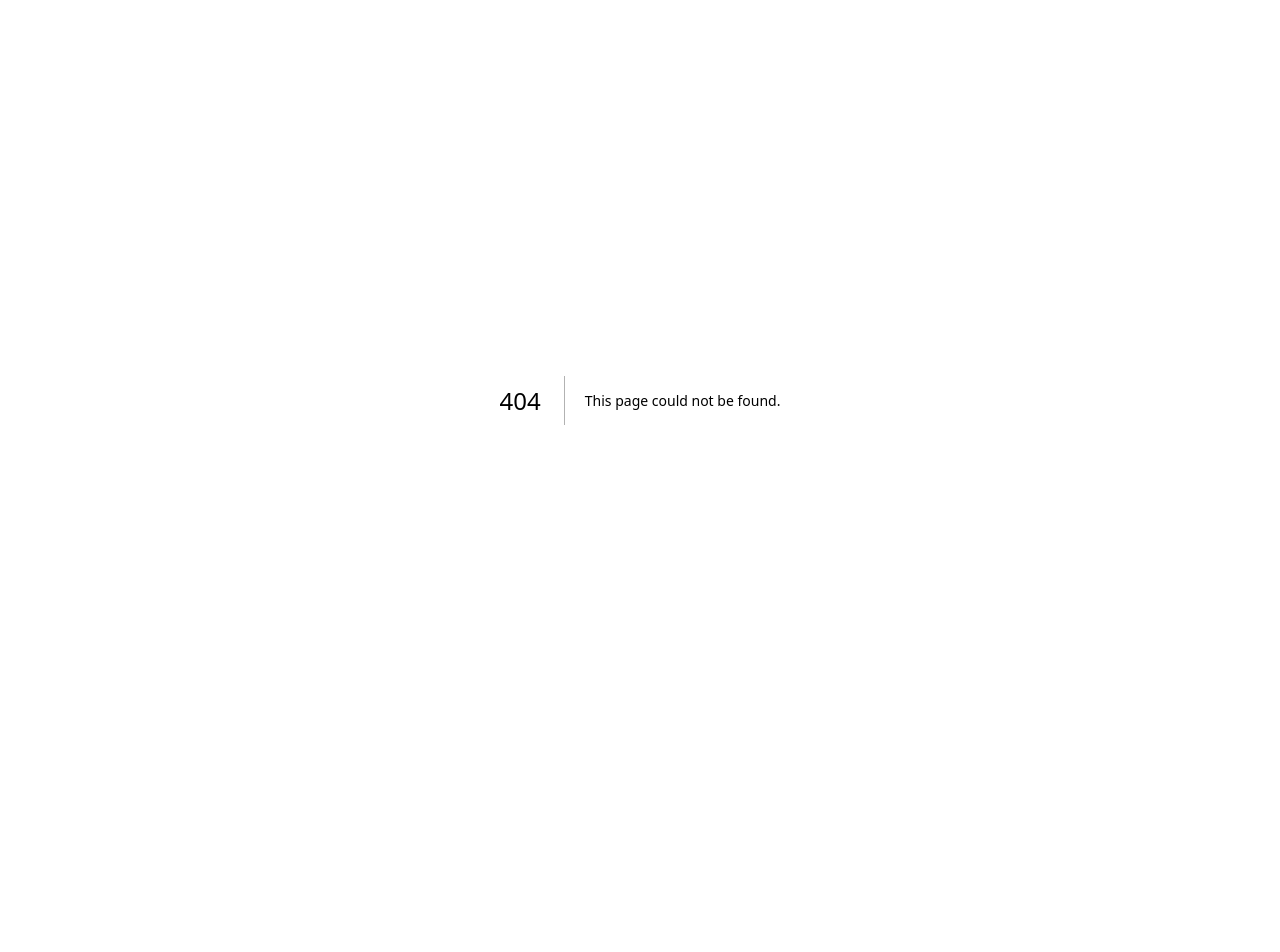
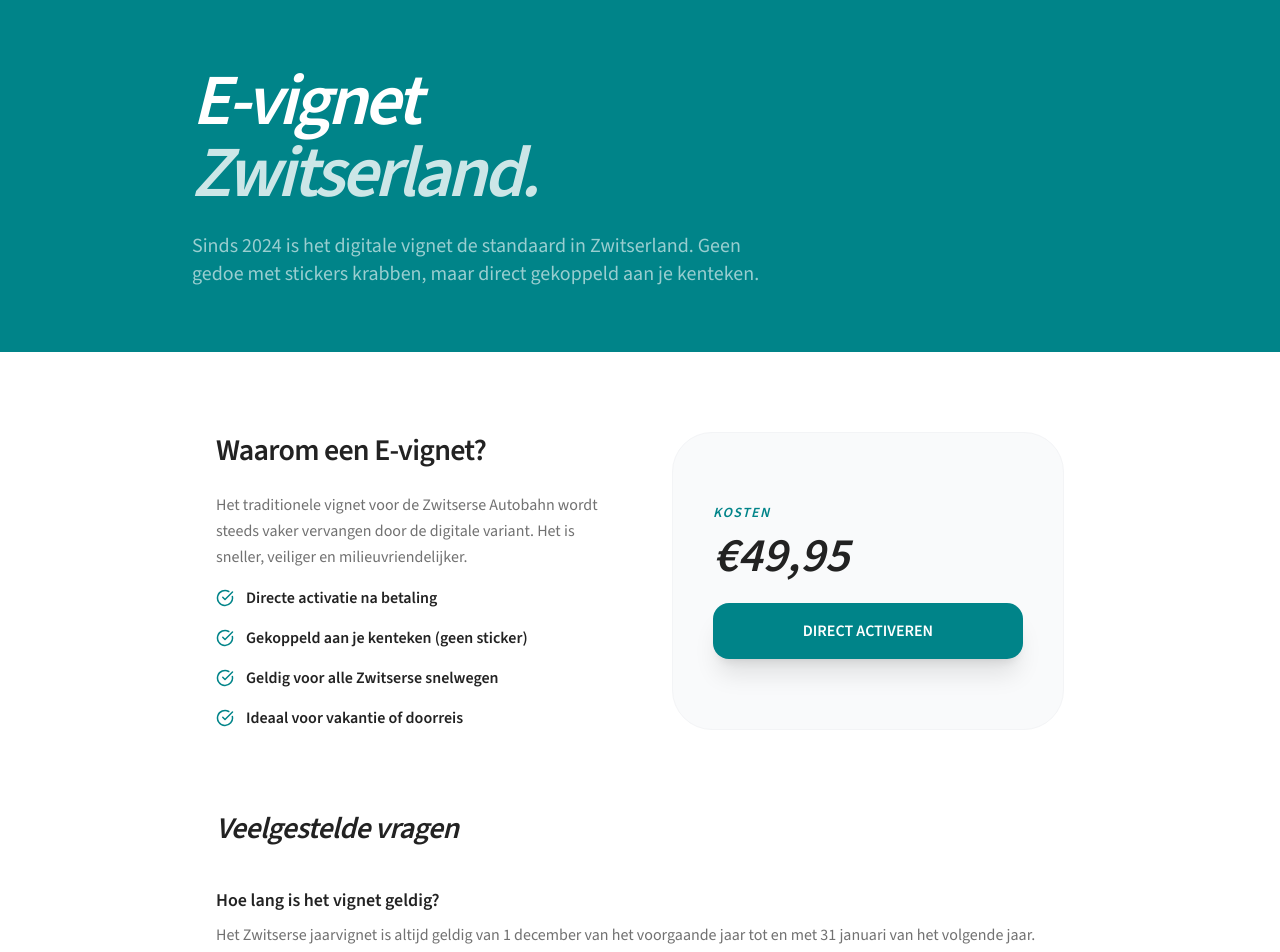
Before and after one commit to rossieauhermesagent/reisvignet-mvp, a Next.js app: page /zwitserland in a window 1280 px wide. Before the commit this address had no page. Shown: the top 952 px of the page. Before the commit the page ends 800 px from the top, so only its background shows below. Built offline with nearby package versions, Linux system fonts and the light colour scheme.

Commit message:
Create SEO-optimized niche pages for France and Switzerland with premium layouts

```diff
--- /dev/null
+++ b/src/app/frankrijk/page.tsx
@@ -0,0 +1,73 @@
+import { MapPin, ShieldCheck, Clock, CheckCircle } from "lucide-react";
+
+export const metadata = {
+  title: 'Milieusticker Frankrijk (Crit\'Air) Aanvragen | Reisvignet.nl',
+  description: 'Vraag je officiële Franse milieusticker (Crit\'Air) direct aan in het Nederlands. Snel, betrouwbaar en volledig geautomatiseerd.',
+};
+
+export default function FrankrijkPage() {
+  return (
+    <main className="min-h-screen bg-white">
+      <div className="bg-[#222222] text-white py-16 px-6">
+        <div className="max-w-4xl mx-auto">
+          <h1 className="text-5xl md:text-7xl font-black mb-6 tracking-tighter leading-none italic">
+            Milieusticker <br /> <span className="text-[#ff385c]">Frankrijk.</span>
+          </h1>
+          <p className="text-xl text-neutral-400 font-medium max-w-xl">
+            Ga je met de auto naar Parijs, Lyon of een andere milieuzone? Zorg dat je de Crit&apos;Air sticker op tijd in huis hebt.
+          </p>
+        </div>
+      </div>
+
+      <div className="max-w-4xl mx-auto py-20 px-6">
+        <div className="grid md:grid-cols-2 gap-16 mb-20">
+          <div>
+            <h2 className="text-3xl font-black mb-6 tracking-tight">Wat is een Crit&apos;Air sticker?</h2>
+            <p className="text-[#717171] leading-relaxed mb-4">
+              In veel Franse steden is een milieusticker verplicht. De sticker geeft aan hoe vervuilend je voertuig is. Zonder sticker riskeren reizigers een boete die kan oplopen tot €135.
+            </p>
+            <ul className="space-y-4">
+              {[
+                "Verplicht in Parijs, Lyon, Bordeaux en meer",
+                "Geldig voor de gehele levensduur van je auto",
+                "Direct gekoppeld aan je kenteken",
+                "Voorkom hoge boetes onderweg"
+              ].map((item, i) => (
+                <li key={i} className="flex items-center gap-3 font-bold text-[#222222]">
+                  <CheckCircle className="text-[#ff385c]" size={18} /> {item}
+                </li>
+              ))}
+            </ul>
+          </div>
+          <div className="bg-gray-50 rounded-[40px] p-10 flex flex-col justify-center border border-gray-100">
+             <div className="text-sm font-black text-[#ff385c] mb-2 uppercase tracking-widest italic">Kosten</div>
+             <div className="text-5xl font-black text-[#222222] mb-6 italic">€19,95</div>
+             <a href="/" className="bg-[#222222] text-white py-4 rounded-2xl font-black text-center hover:bg-black transition-all active:scale-95 shadow-xl">
+                START AANVRAAG
+             </a>
+          </div>
+        </div>
+
+        <div className="prose prose-neutral max-w-none">
+          <h2 className="text-3xl font-black mb-6 tracking-tight">Hoe werkt de aanvraag?</h2>
+          <p className="text-[#717171] leading-relaxed mb-6">
+            Bij Reisvignet.nl hebben we het proces versimpeld. Je voert je kenteken in, wij halen alle technische gegevens direct op bij de RDW en vertalen dit naar de juiste Franse milieuklasse. Je hoeft geen ingewikkelde Franse formulieren in te vullen of papieren te scannen.
+          </p>
+          <div className="grid grid-cols-1 md:grid-cols-3 gap-8 mt-12">
+            {[
+              { title: "Kenteken Check", desc: "Wij halen je autogegevens op." },
+              { title: "Betaling", desc: "Veilig via iDEAL of Creditcard." },
+              { title: "Verwerking", desc: "Wij regelen de officiële stukken." }
+            ].map((step, i) => (
+              <div key={i} className="bg-white p-6 rounded-3xl border border-gray-100 shadow-sm">
+                <div className="bg-[#ff385c] text-white w-8 h-8 rounded-full flex items-center justify-center font-black mb-4">{i+1}</div>
+                <h4 className="font-black text-lg mb-2">{step.title}</h4>
+                <p className="text-sm text-[#717171] font-medium">{step.desc}</p>
+              </div>
+            ))}
+          </div>
+        </div>
+      </div>
+    </main>
+  );
+}
--- /dev/null
+++ b/src/app/zwitserland/page.tsx
@@ -0,0 +1,71 @@
+import { MapPin, ShieldCheck, Clock, CheckCircle } from "lucide-react";
+
+export const metadata = {
+  title: 'E-vignet Zwitserland 2026 Aanvragen | Reisvignet.nl',
+  description: 'Bestel je digitale vignet voor Zwitserland direct online. Geen sticker meer nodig, gekoppeld aan je kenteken. Binnen 5 minuten geregeld.',
+};
+
+export default function ZwitserlandPage() {
+  return (
+    <main className="min-h-screen bg-white">
+      <div className="bg-[#008489] text-white py-16 px-6">
+        <div className="max-w-4xl mx-auto">
+          <h1 className="text-5xl md:text-7xl font-black mb-6 tracking-tighter leading-none italic">
+            E-vignet <br /> <span className="text-white/80">Zwitserland.</span>
+          </h1>
+          <p className="text-xl text-white/60 font-medium max-w-xl">
+            Sinds 2024 is het digitale vignet de standaard in Zwitserland. Geen gedoe met stickers krabben, maar direct gekoppeld aan je kenteken.
+          </p>
+        </div>
+      </div>
+
+      <div className="max-w-4xl mx-auto py-20 px-6">
+        <div className="grid md:grid-cols-2 gap-16 mb-20">
+          <div>
+            <h2 className="text-3xl font-black mb-6 tracking-tight">Waarom een E-vignet?</h2>
+            <p className="text-[#717171] leading-relaxed mb-4">
+              Het traditionele vignet voor de Zwitserse Autobahn wordt steeds vaker vervangen door de digitale variant. Het is sneller, veiliger en milieuvriendelijker.
+            </p>
+            <ul className="space-y-4">
+              {[
+                "Directe activatie na betaling",
+                "Gekoppeld aan je kenteken (geen sticker)",
+                "Geldig voor alle Zwitserse snelwegen",
+                "Ideaal voor vakantie of doorreis"
+              ].map((item, i) => (
+                <li key={i} className="flex items-center gap-3 font-bold text-[#222222]">
+                  <CheckCircle className="text-[#008489]" size={18} /> {item}
+                </li>
+              ))}
+            </ul>
+          </div>
+          <div className="bg-gray-50 rounded-[40px] p-10 flex flex-col justify-center border border-gray-100">
+             <div className="text-sm font-black text-[#008489] mb-2 uppercase tracking-widest italic">Kosten</div>
+             <div className="text-5xl font-black text-[#222222] mb-6 italic">€49,95</div>
+             <a href="/" className="bg-[#008489] text-white py-4 rounded-2xl font-black text-center hover:bg-[#006e72] transition-all active:scale-95 shadow-xl">
+                DIRECT ACTIVEREN
+             </a>
+          </div>
+        </div>
+
+        <div className="prose prose-neutral max-w-none text-left">
+          <h2 className="text-3xl font-black mb-6 tracking-tight italic">Veelgestelde vragen</h2>
+          <div className="space-y-8 mt-10">
+            <div>
+              <h4 className="font-black text-lg mb-2">Hoe lang is het vignet geldig?</h4>
+              <p className="text-[#717171] leading-relaxed font-medium">
+                Het Zwitserse jaarvignet is altijd geldig van 1 december van het voorgaande jaar tot en met 31 januari van het volgende jaar.
+              </p>
+            </div>
+            <div>
+              <h4 className="font-black text-lg mb-2">Is een sticker nog verplicht?</h4>
+              <p className="text-[#717171] leading-relaxed font-medium">
+                Nee, met het E-vignet is een fysieke sticker op de ruit niet meer nodig. De controle vindt plaats op basis van je kenteken.
+              </p>
+            </div>
+          </div>
+        </div>
+      </div>
+    </main>
+  );
+}
```
